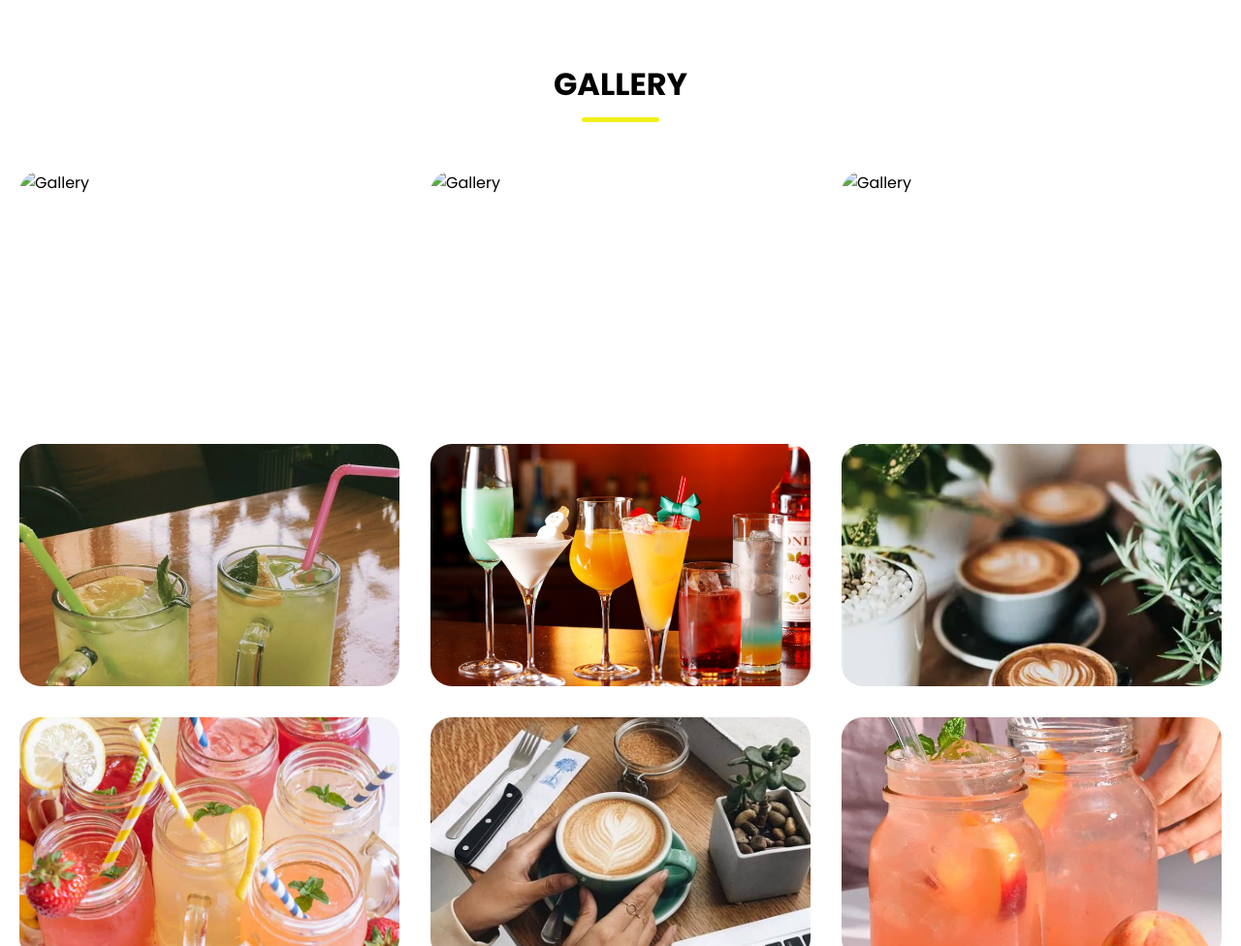
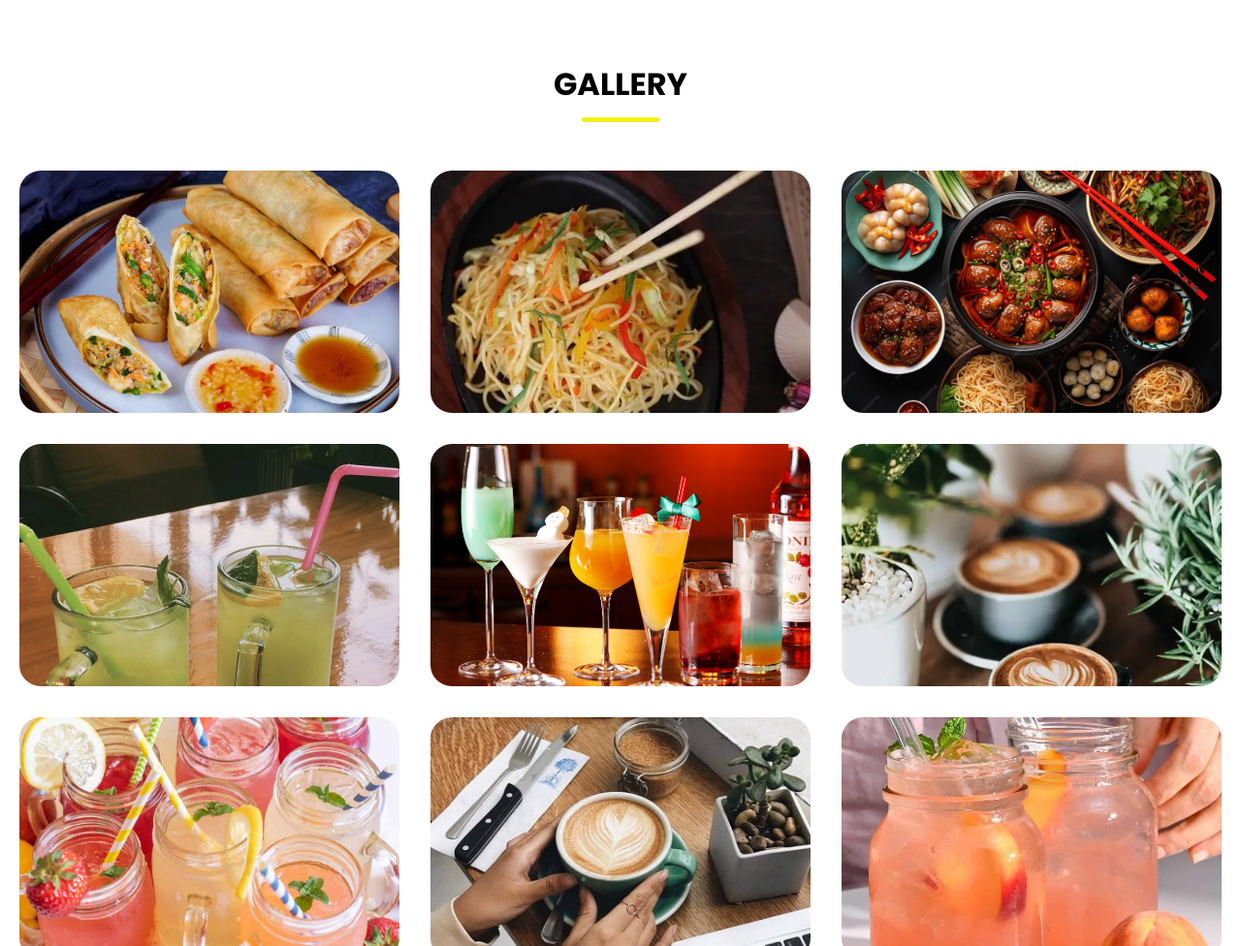
Before and after one commit to Jiya-mahima/coffee-cafe-website, a plain HTML site: page index.html in a window 1280 px wide. Shown: the part 3446-4422 px from the top of the page at 97% size. Drawn offline with nearby package versions, Linux system fonts and the light colour scheme; a web font is replaced by a local one.

Commit message:
Update index.html

```diff
--- a/index.html
+++ b/index.html
@@ -206,13 +206,13 @@
         <div class="section-content">
           <ul class="gallery-list">
             <li class="gallery-item">
-              <img src="gallery 1.jpg" alt="Gallery" class="gallery-image">
+              <img src="image\gallery 1.jpg" alt="Gallery" class="gallery-image">
             </li>
              <li class="gallery-item">
-              <img src="gallery 2.webp" alt="Gallery" class="gallery-image">
+              <img src="image\gallery 2.webp" alt="Gallery" class="gallery-image">
             </li>
              <li class="gallery-item">
-              <img src="gallery 3.avif" alt="Gallery" class="gallery-image">
+              <img src="image\gallery 3.avif" alt="Gallery" class="gallery-image">
             </li>
              <li class="gallery-item">
               <img src="image\gallery 7.jpg" alt="Gallery" class="gallery-image">
```
